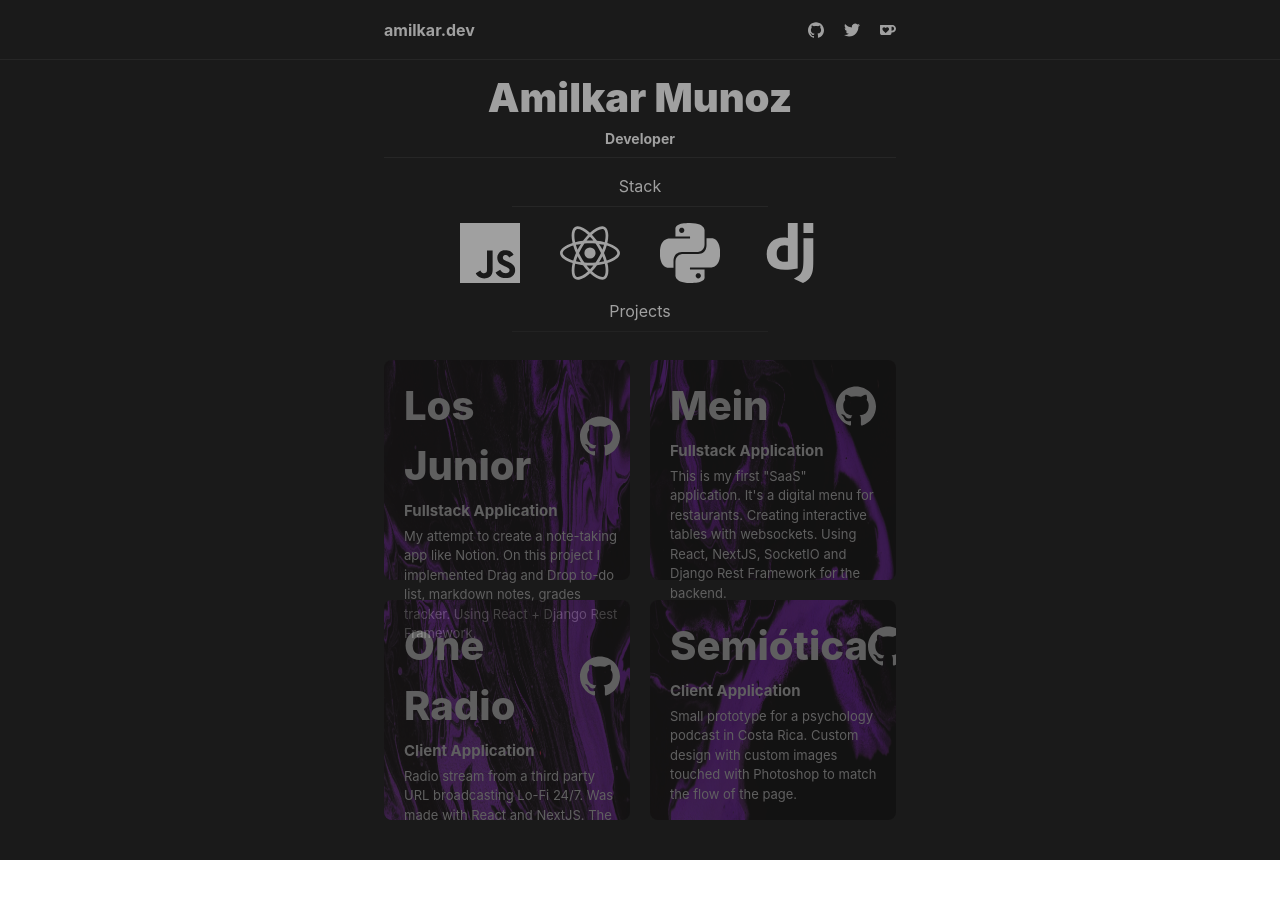
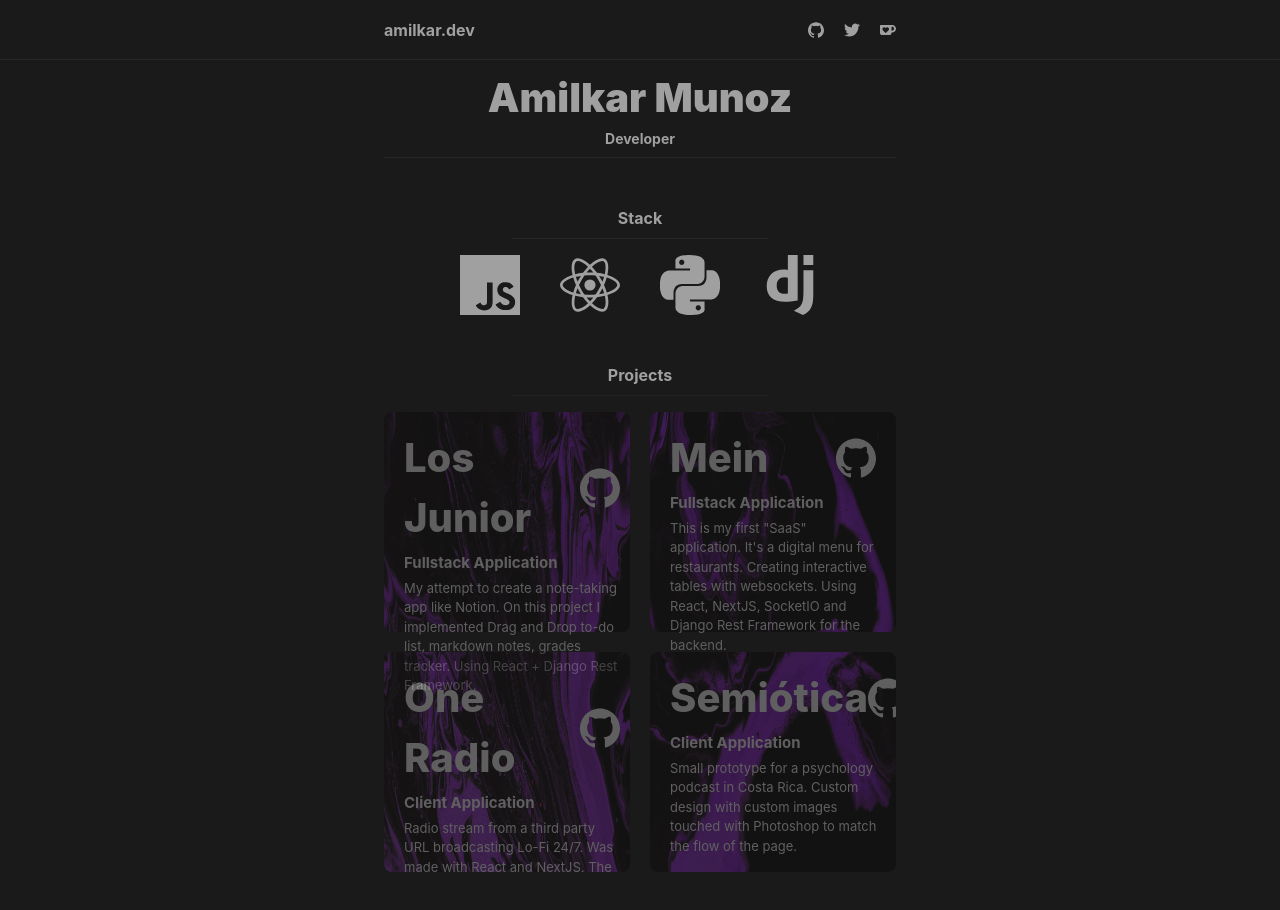
Before and after one commit to jonoise/portfolio, a Next.js app: page / in a window 1280 px wide. Before the commit the page ends 860 px from the top, so only its background shows below. Built offline with nearby package versions, Linux system fonts and the light colour scheme.

Commit message:
minor styling

```diff
--- a/next.config.js
+++ b/next.config.js
@@ -1,3 +1,3 @@
 module.exports = {
-  reactStrictMode: false,
+  reactStrictMode: true,
 }
--- a/src/components/header/technologies.jsx
+++ b/src/components/header/technologies.jsx
@@ -12,12 +12,14 @@ const Technologies = () => {
     <MotionVStack
       w="full"
       justify="center"
-      pt="2"
+      pt="10"
       color={colors.hoverWhite}
       initial={{ opacity: 0 }}
       animate={{ opacity: 1, transition: { delay: 0.8 } }}
     >
-      <Text>Stack</Text>
+      <Text fontWeight="bold" color={colors.hoverWhite}>
+        Stack
+      </Text>
       <MotionDivider
         borderColor="#3838386B"
         w="50%"
@@ -29,7 +31,7 @@ const Technologies = () => {
           <MotionBox key={tech.id} whileHover={{ scale: 1.04 }}>
             <Tooltip label={tech.name}>
               <Text
-                fontSize="60px"
+                fontSize={{ base: '30px', md: '45px', lg: '60px' }}
                 transition=".3s"
                 _hover={{ color: 'white' }}
               >
--- a/src/components/portfolio/index.jsx
+++ b/src/components/portfolio/index.jsx
@@ -6,19 +6,21 @@ import Project from './project'
 
 const Portfolio = () => {
   return (
-    <Container justify="center" align="center" pt="2" pb="10">
+    <Container justify="center" align="center" pt="10" pb="10">
       <MotionVStack
         w="full"
         initial={{ opacity: 0 }}
         animate={{ opacity: 1, transition: { delay: 1.2 } }}
       >
-        <Text color={colors.hoverWhite}>Projects</Text>
+        <Text color={colors.hoverWhite} fontWeight="bold">
+          Projects
+        </Text>
         <MotionDivider borderColor="#3838386B" w="50%" />
         <SimpleGrid
           w="full"
           columns={{ base: 1, lg: 2 }}
           spacing="5"
-          pt="5"
+          pt="2"
           overflow="hidden"
           position="relative"
           color="white"
--- a/src/components/portfolio/project.jsx
+++ b/src/components/portfolio/project.jsx
@@ -1,4 +1,4 @@
-import { Tooltip, Flex, Stack, Text } from '@chakra-ui/react'
+import { Tooltip, Flex, Stack, Text, Link } from '@chakra-ui/react'
 import Image from 'next/image'
 import { SiGithub } from 'react-icons/si'
 
@@ -16,10 +16,16 @@ const Project = ({ project }) => {
       transition=".3s"
       _hover={{ opacity: '1' }}
     >
-      <Flex rounded="lg">
-        <Image src={project.image} width="400" height="1" alt="bg" />
+      <Flex rounded="lg" w="full" position="relative">
+        <Image src={project.image} layout="fill" alt="bg" />
       </Flex>
-      <Stack position="absolute" px="5" py="4" maxW="50%" spacing="1">
+      <Stack
+        position="absolute"
+        px="5"
+        py="4"
+        maxW={{ base: '100%', lg: '50%' }}
+        spacing="1"
+      >
         <Flex justify="space-between" align="center" zIndex="10">
           <Text fontSize="40px" fontWeight="extrabold">
             {project.title}
@@ -30,22 +36,24 @@ const Project = ({ project }) => {
             bg="#fff56d"
             color="#1a1a1a"
           >
+            {/* GITHUB REPO */}
+            <Link href={project.github} target="_blank">
               <Text
                 fontSize="40px"
                 fontWeight="extrabold"
-              as="a"
-              href={project.github}
-              target="_blank"
                 transition=".4s"
                 _hover={{ color: '#fff56d' }}
               >
                 {<SiGithub />}
               </Text>
+            </Link>
           </Tooltip>
         </Flex>
+        {/* PROJECT TYPE */}
         <Text fontSize="15px" fontWeight="bold">
           {project.type}
         </Text>
+        {/* PROJECT DESCRIPTION */}
         <Text fontSize="13px" fontWeight="normal">
           {project.description}
         </Text>
--- a/src/constants.jsx
+++ b/src/constants.jsx
@@ -11,6 +11,8 @@ import {
 // STYLE COLORS
 export const colors = {
   hoverWhite: '#f4f4f49d',
+  purple: '#8F14FF',
+  contrast: '#ffe77b',
 }
 
 export const socialLinks = [
```
Lines whose indentation alone changed are shown as unchanged.
